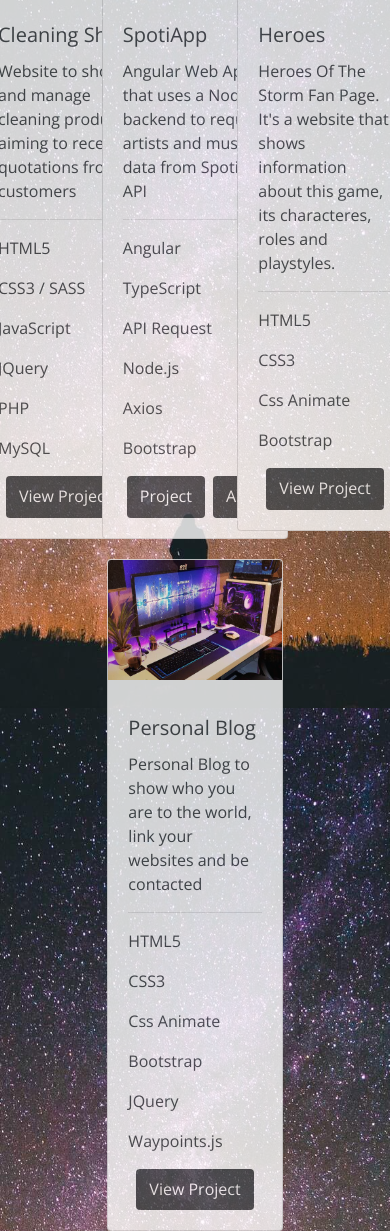
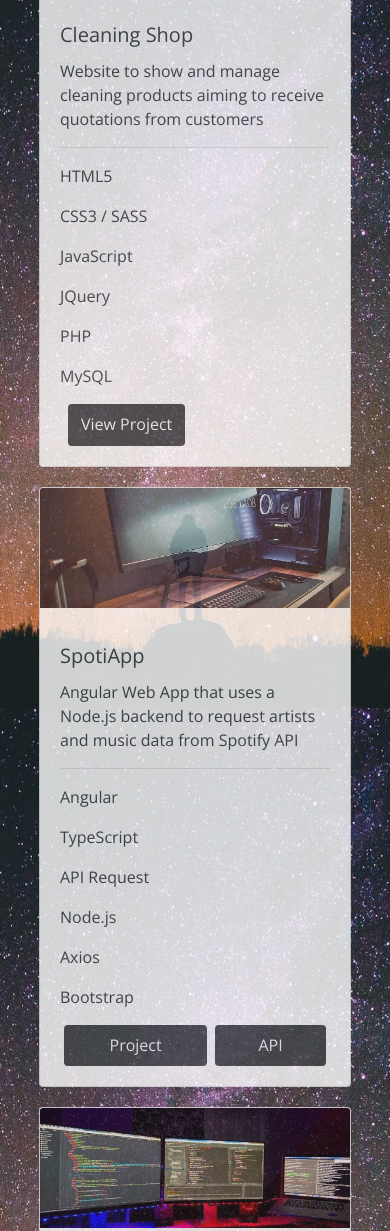
Before and after one commit to FelipeRiv/developer-profile, a plain HTML site: page index.html in a window 390 px wide. Shown: the part 1824-3055 px from the top of the page. Drawn offline with nearby package versions, Linux system fonts and the light colour scheme.

Commit message:
responsive  fix in projects index

```diff
--- a/css/estilos.css
+++ b/css/estilos.css
@@ -478,4 +478,39 @@ footer{
 
 }
 
-/* carrusel index movil */
+/* Projects index*/
+@media (max-width: 991px){
+
+
+
+  #main-project-container div.boxProyect{
+    /*  -- fix later */
+  /* 767 todo pegado */
+    width: 45%;
+    margin: auto;
+
+    /* width: 50vw;*/
+    margin: 10px auto;
+
+  }
+
+}
+/* Projects index*/
+@media (max-width: 395px){
+
+  .img-proj-min img{
+    object-fit: cover;
+  }
+
+  #main-project-container div.boxProyect{
+    /*  -- fix later */
+  /* 767 todo pegado */
+    width: 80%;
+    margin: auto;
+
+    /* width: 50vw;*/
+    margin: 10px auto;
+
+  }
+
+}
--- a/index.html
+++ b/index.html
@@ -136,7 +136,7 @@
 
       <h1 class="display-4 font-weight-bold text-center pb-4 title-color-w" id="title-An-1">Projects </h1>
 
-      <div class="row text-md-center">
+      <div class="row text-md-center" id="main-project-container">
 
         <div class="animated boxProyect boxProyectLeft">
 
@@ -148,21 +148,18 @@
               </figure>
               <div class="card-body">
                 <h5 class="card-title size-space">Cleaning Shop</h5>
+                <div class="description-project">
+
                   <p>Website to show and manage cleaning products aiming to receive quotations from customers </p>
                   <hr>
-                <p class="card-text">
-                  <!-- This is a Web Site for a Store that sells cleaning products and nedeed a web solution to show their products so their customers can get in touch easily with them and make quotations of their products. -->
-                  <!-- Lorem ipsum dolor sit amet, consectetur adipisicing elit. Cupiditate sit nisi beatae amet blanditiis
-                  placeat repellat minima assumenda, animi impedit totam, voluptatum aut nihil alias laboriosam
-                  expedita, dolor nam voluptatem. -->
-                  HTML5
-                </p>
+                  <p class="card-text">HTML5</p>
                   <p>CSS3 / SASS</p>
                   <p></p>
                   <p>JavaScript</p>
                   <p>JQuery</p>
                   <p>PHP</p>
                   <p>MySQL</p>
+                </div>
                 <a href="https://github.com/FelipeRiv/web-la-cartaginesa" target="_blank" class="mx-2 btn-main">View Project
                 </a>
 
@@ -181,8 +178,11 @@
               </figure>
               <div class="card-body">
                 <h5 class="card-title">SpotiApp</h5>
+
+                <div class="description-project">
                   <p class="">Angular Web App that uses a Node.js backend to request artists and music data from Spotify API</p>
                   <hr>
+
                   <p class="card-text">
                     Angular
                   </p>
@@ -191,6 +191,7 @@
                   <p>Node.js</p>
                   <p>Axios</p>
                   <p>Bootstrap</p>
+                </div>
                 <div class="d-flex justify-content-center">
                   <a href="https://github.com/FelipeRiv/spotiapp-angular" target="_blank" class="btn-main w-100 mx-1">Project </a>
                   <a href="https://github.com/FelipeRiv/spotify-get-token-api" target="_blank" class="btn-main w-75 mx-1">API </a>
@@ -210,17 +211,15 @@
               </figure>
               <div class="card-body">
                 <h5 class="card-title">Heroes </h5>
+                <div class="description-project">
+
                   <p>Heroes Of The Storm Fan Page. It's a website that shows information about this game, its characteres, roles and playstyles.</p>
                   <hr>
-                <p class="card-text">
-                  <!-- Lorem ipsum dolor sit amet, consectetur adipisicing elit. Cupiditate sit nisi beatae amet blanditiis
-                  placeat repellat minima assumenda, animi impedit totam, voluptatum aut nihil alias laboriosam
-                  expedita, dolor nam voluptatem. -->
-                  HTML5
-                </p>
+                  <p class="card-text">HTML5</p>
                   <p>CSS3</p>
                   <p>Css Animate</p>
                   <p class="mt-2">Bootstrap</p>
+                </div>
 
                 <a href="https://github.com/FelipeRiv/heroes-of-the-storm-fan-page" target="_blank" class="mx-2
                  btn btn-main">View Project</a>
@@ -237,19 +236,17 @@
               </figure>
               <div class="card-body">
                 <h5 class="card-title">Personal Blog</h5>
+                <div class="description-project">
+
                   <p>Personal Blog to show who you are to the world, link your websites and be contacted </p>
                   <hr>
-                <p class="card-text">
-                  <!-- Lorem ipsum dolor sit amet, consectetur adipisicing elit. Cupiditate sit nisi beatae amet blanditiis
-                  placeat repellat minima assumenda, animi impedit totam, voluptatum aut nihil alias laboriosam
-                  expedita, dolor nam voluptatem. -->
-                  HTML5
-                </p>
+                  <p class="card-text"> HTML5</p>
                   <p>CSS3</p>
                   <p>Css Animate</p>
                   <p>Bootstrap</p>
                   <p>JQuery</p>
                   <p>Waypoints.js</p>
+                </div>
                 <a href="https://github.com/FelipeRiv/Proyecto_BlogPersonal" target="_blank" class="mx-2 btn-main">View Project</a>
               </div>
             </div>
```
Lines whose indentation alone changed are shown as unchanged.
